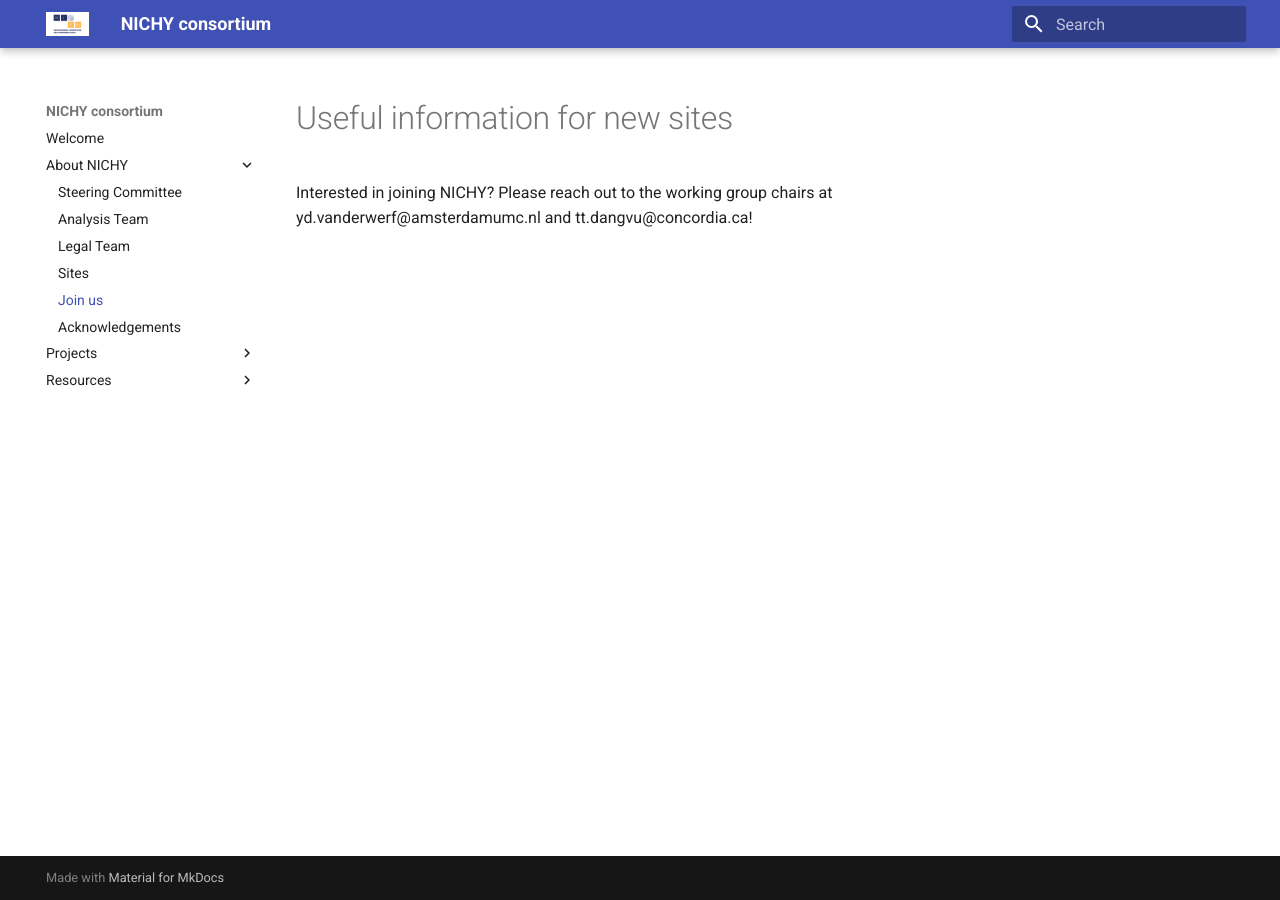
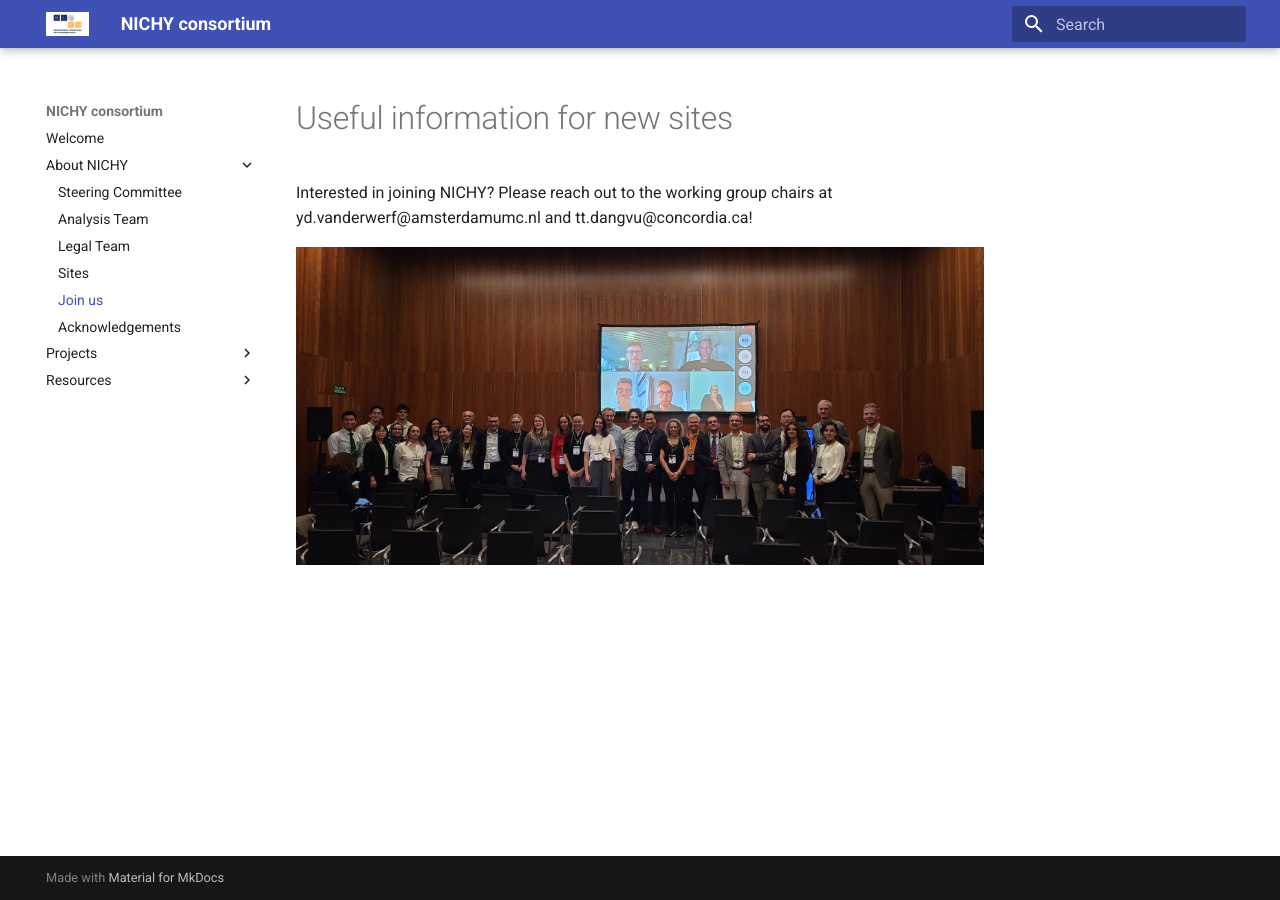
Before and after one commit to nichy-consortium/nichy, an MkDocs documentation site: the page built from docs/working_group/join_us.md, in a window 1280 px wide. Built offline with MkDocs 1.6.1 and Material for MkDocs 9.7.7, drawn with Linux system fonts in a browser that asks for light colours.

Commit message:
Update join_us.md

```diff
--- a/docs/working_group/join_us.md
+++ b/docs/working_group/join_us.md
@@ -1,3 +1,5 @@
 # Useful information for new sites
 
 Interested in joining NICHY? Please reach out to the working group chairs at yd.vanderwerf@amsterdamumc.nl and tt.dangvu@concordia.ca!
+
+![Team Picture](../assets/NICHY_team_picture.jpg)
```
